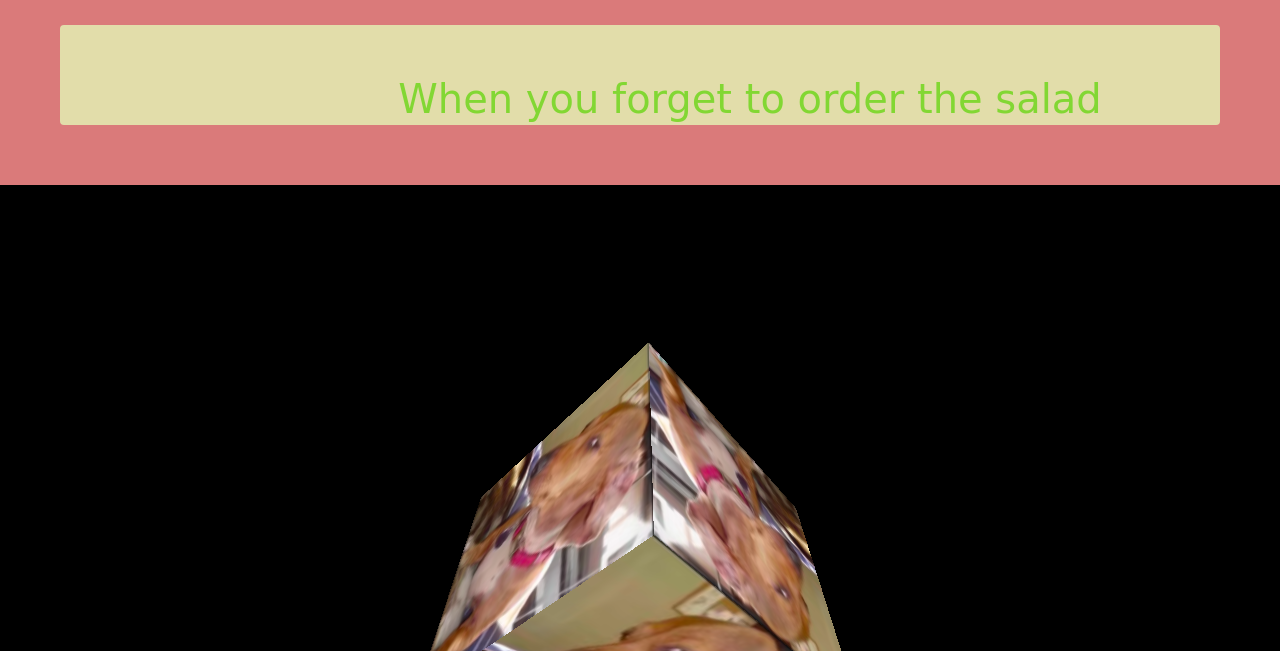
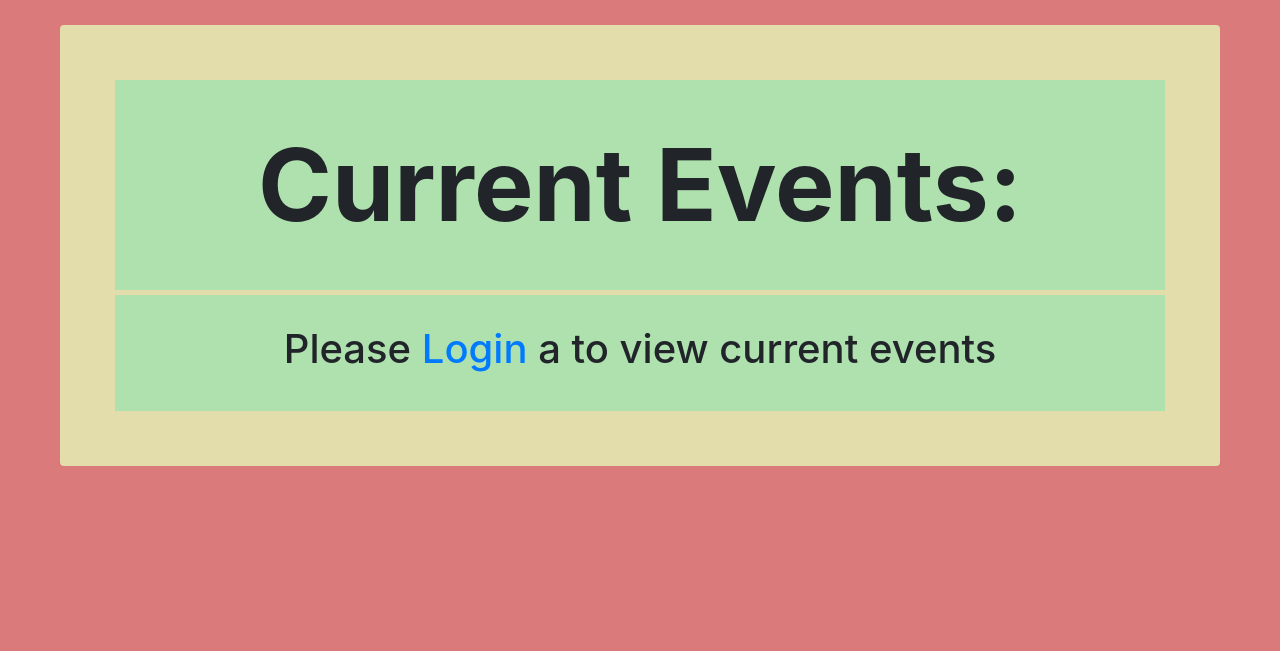
Before and after one commit to RobbertSinclair/doYouHaveTheGUTS2022, a Django app: page / in a window 1280 px wide; the page is wider, and only the part inside the window is pictured. Shown: the part 111-762 px from the top of that part. After the commit the page ends 577 px from the top of that part, so only its background shows below. Run offline with Django 3.2, Linux system fonts and the light colour scheme; some libraries are stand-ins or nearby versions.

Commit message:
HOME PAGE AHHHHHH

```diff
--- a/backend/templates/base.html
+++ b/backend/templates/base.html
@@ -23,6 +23,7 @@
   <body>
     <div id="mySidenav" class="sidenav">
         <a href="javascript:void(0)" class="closebtn" onclick="closeNav()">&times;</a>
+        <a href="{% url 'backend_app:index' %}">Home</a>
         <a href="{% url 'backend_app:event' %}">Event</a>
         <a href="{% url 'backend_app:team' %}">My Team</a>
         <a href="{% url 'backend_app:account' %}">My Account</a>
--- a/backend/templates/index.html
+++ b/backend/templates/index.html
@@ -9,8 +9,16 @@
 {% endblock %}
 
 {% block body_block %}
-        <div id="title-div">
-            <h1 id="title">When you forget to order the salad</h1>
-        </div>
-        <script src="{% static 'js/bundle.js' %}"></script>
+<div class="event-block" >
+<Strong>Current Events:</Strong>
+</div>
+<div class="event-block">
+    {% if user.is_authenticated %}
+    <a href="{% url 'backend_app:event' %}">
+    <Strong>Valentines</Strong>
+    </a>
+    {% else %}
+    <h1>Please <a href="{% url 'backend_app:login' %}">Login</a> a to view current events</h1>
+    {% endif %}
+</div>
 {% endblock %}
```
